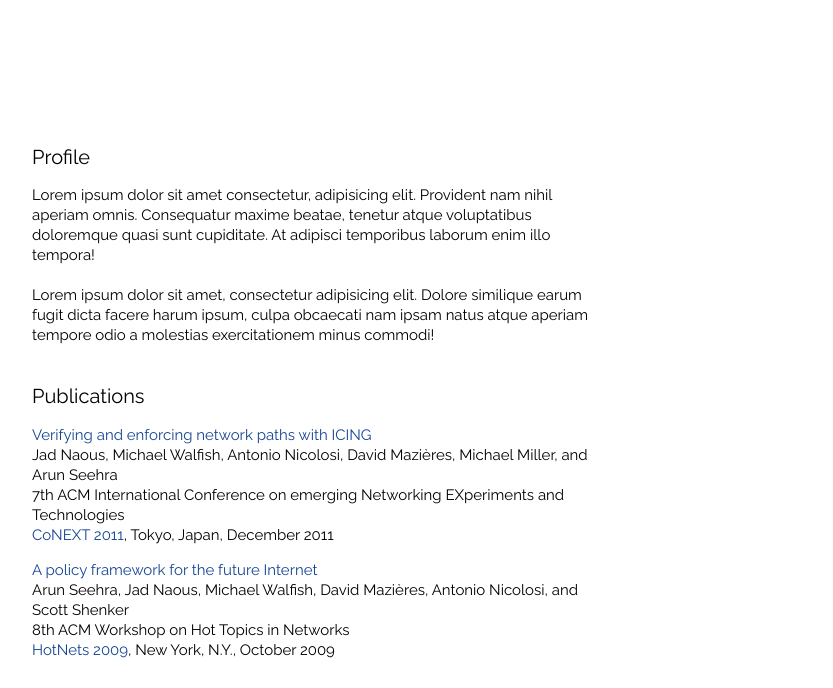
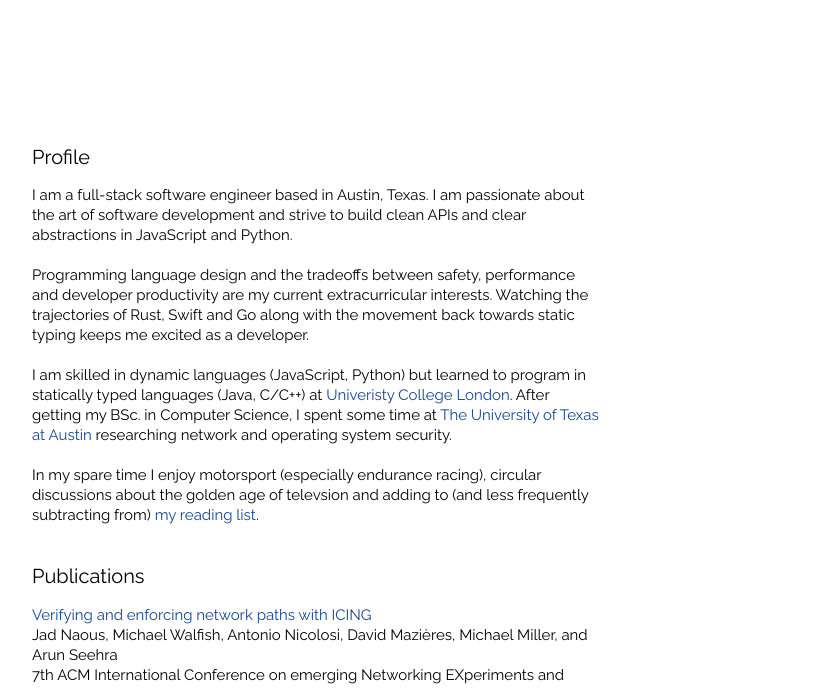
Before and after one commit to aseehra/aseehra.github.io, a plain HTML site: page about.html in a window 1280 px wide. Shown: the part 319-1007 px from the top of the page, without its empty margins (223-1056 px from the left). Drawn offline with nearby package versions, Linux system fonts and the light colour scheme.

Commit message:
Add first draft profile

```diff
--- a/about.html
+++ b/about.html
@@ -47,16 +47,40 @@
         <header><h2 class="section__header">Profile</h2></header>
         <div class="section__copy">
           <p>
-            Lorem ipsum dolor sit amet consectetur, adipisicing elit. Provident
-            nam nihil aperiam omnis. Consequatur maxime beatae, tenetur atque
-            voluptatibus doloremque quasi sunt cupiditate. At adipisci
-            temporibus laborum enim illo tempora!
+            I am a full-stack software engineer based in Austin, Texas. I am
+            passionate about the art of software development and strive to build
+            clean APIs and clear abstractions in JavaScript and Python.
           </p>
+
           <p>
-            Lorem ipsum dolor sit amet, consectetur adipisicing elit. Dolore
-            similique earum fugit dicta facere harum ipsum, culpa obcaecati nam
-            ipsam natus atque aperiam tempore odio a molestias exercitationem
-            minus commodi!
+            Programming language design and the tradeoffs between safety,
+            performance and developer productivity are my current
+            extracurricular interests. Watching the trajectories of Rust, Swift
+            and Go along with the movement back towards static typing keeps me
+            excited as a developer.
+          </p>
+
+          <p>
+            I am skilled in dynamic languages (JavaScript, Python) but learned
+            to program in statically typed languages (Java, C/C++) at
+            <a href="https://www.ucl.ac.uk" class="link"
+              >Univeristy College London</a
+            >. After getting my BSc. in Computer Science, I spent some time at
+            <a href="https://www.utexas.edu" class="link"
+              >The University of Texas at Austin</a
+            >
+            researching network and operating system security.
+          </p>
+
+          <p>
+            In my spare time I enjoy motorsport (especially endurance racing),
+            circular discussions about the golden age of televsion and adding to
+            (and less frequently subtracting from)
+            <a
+              href="https://www.goodreads.com/user/show/5554464-arun"
+              class="link"
+              >my reading list</a
+            >.
           </p>
         </div>
       </section>
```
